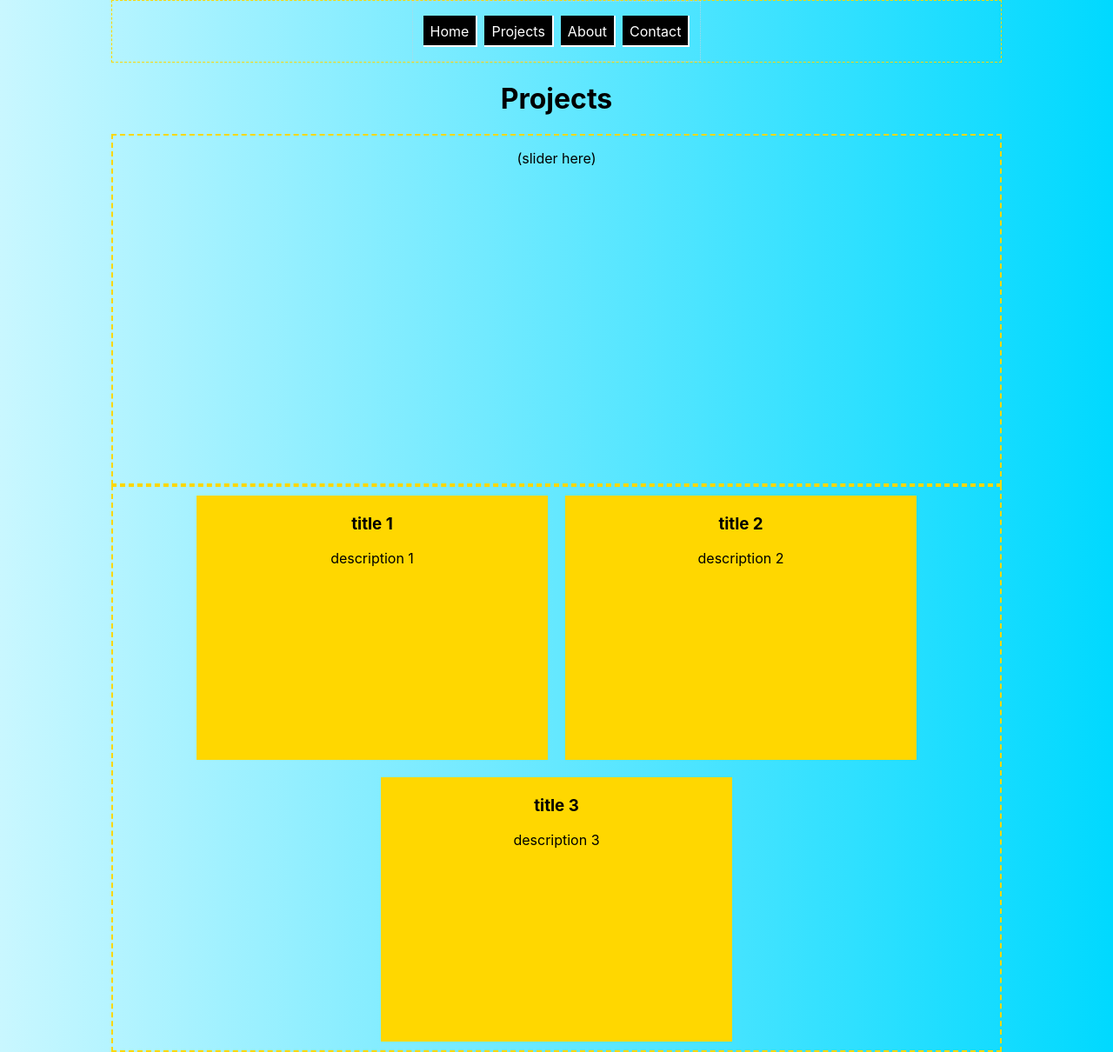
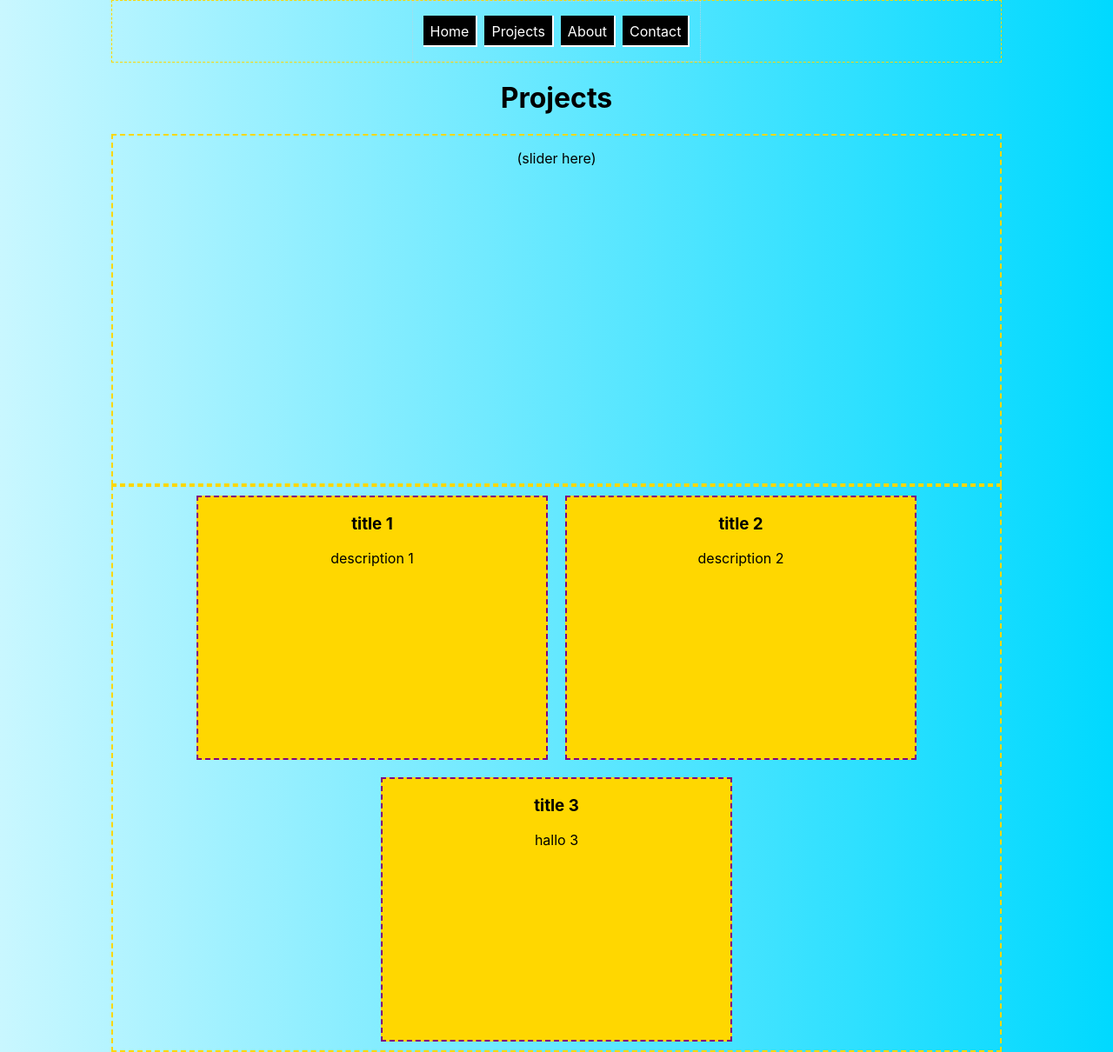
Before and after one commit to arejasverduras/portfolio, a React (Create React App) app: page /projects in a window 1280 px wide. Shown: the whole page at 87% size. Built offline with nearby package versions, Linux system fonts and the light colour scheme.

Commit message:
add purple border

```diff
--- a/src/App.css
+++ b/src/App.css
@@ -45,7 +45,7 @@ nav a {
 }
 
 @media (prefers-reduced-motion: no-preference) {
-  h1 {
+  .heroImage {
     animation: item-float infinite 3s ease-in-out;
   }
 }
@@ -129,7 +129,7 @@ nav a {
 }
 
 .projectTile {
-  border: 2px dashed gold;
+  border: 2px dashed purple;
   background-color: gold;
   height: 300px;
   width: 400px;
--- a/src/components/Projects/ProjectList/ProjectList.js
+++ b/src/components/Projects/ProjectList/ProjectList.js
@@ -15,7 +15,7 @@ export const ProjectList = (props) => {
         },
         {
         title: "title 3",
-        description: "description 3",
+        description: "hallo 3",
         img: ""
     }]
 
--- a/src/components/Projects/ProjectTile/ProjectTile.js
+++ b/src/components/Projects/ProjectTile/ProjectTile.js
@@ -7,6 +7,7 @@ export const ProjectTile = ({project}) =>{
         <div className="projectTile">
             <h3>{title}</h3>
             <p>{description}</p>
+
         </div>
     )
 }
```
